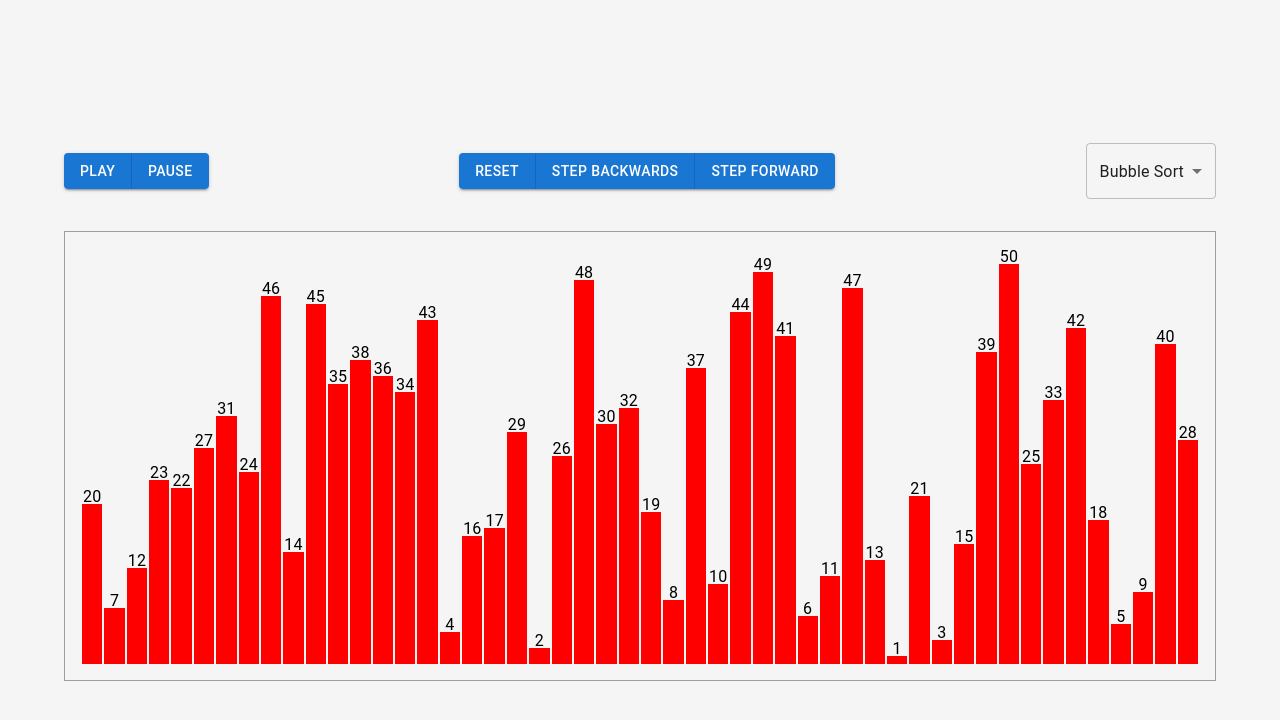
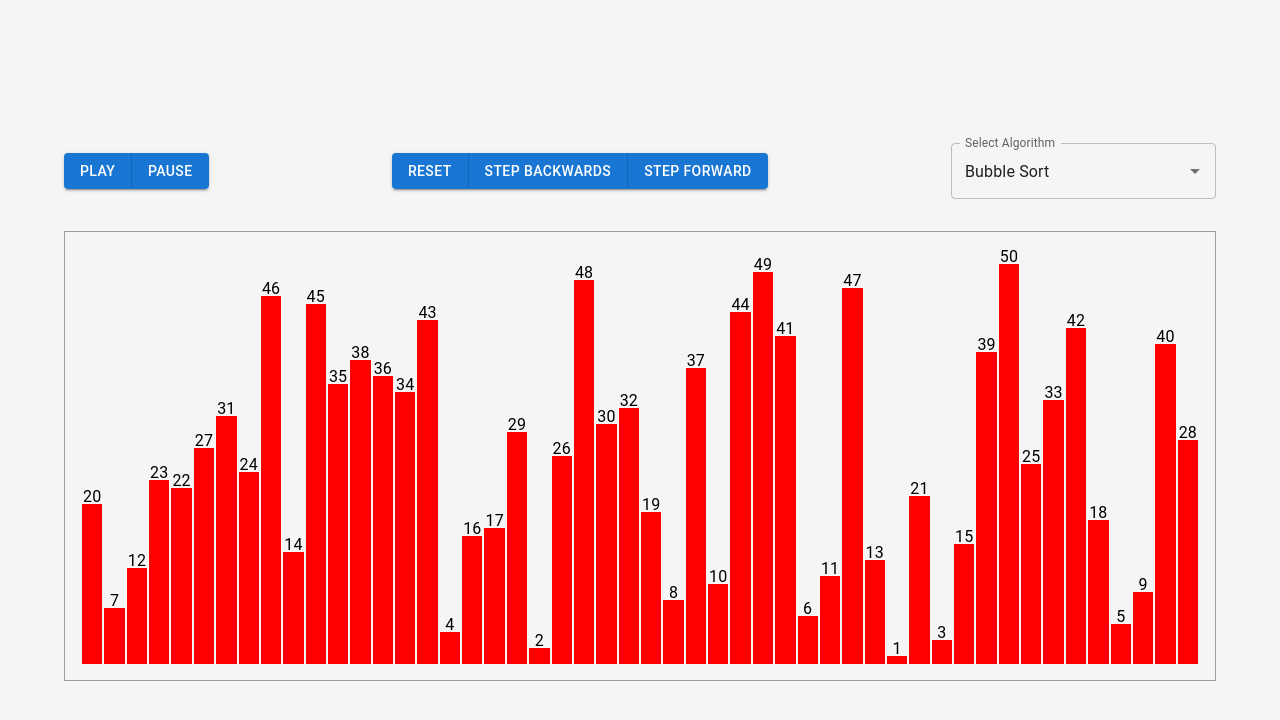
Before and after one commit to zach1502/Sorting-Visualizer, a React (Create React App) app: page / in a window 1280 px wide. Shown: the top 720 px of the page. Built offline with nearby package versions, Linux system fonts and the light colour scheme.

Commit message:
Can now Search for the algorithm

```diff
--- a/src/components/AlgorithmSelector.jsx
+++ b/src/components/AlgorithmSelector.jsx
@@ -1,4 +1,7 @@
 import React from 'react';
+import { Select, MenuItem} from '@mui/material';
+import { Autocomplete, TextField } from '@mui/material';
+
 import bubbleSort from '../algorithms/BubbleSort';
 import quickSort from '../algorithms/QuickSort';
 import insertionSort from '../algorithms/InsertionSort';
@@ -30,8 +33,6 @@ import bogoSort from '../algorithms/BogoSort';
 import stoogeSort from '../algorithms/StoogeSort';
 import slowSort from '../algorithms/SlowSort';
 import stalinSort from '../algorithms/StalinSort';
-
-import { Select, MenuItem } from '@mui/material';
 import sleepSort from '../algorithms/SleepSort';
 import deleteSort from '../algorithms/DeleteSort';
 import treeSort from '../algorithms/TreeSort';
@@ -40,155 +41,397 @@ const algorithms = [
   {
     name: 'Bubble Sort',
     function: bubbleSort,
+    worseCase: 'n^2',
+    averageCase: 'n^2',
+    bestCase: 'n',
+    memory: '1',
+    stable: true,
+    method: 'Exchanging',
+    joke: false,
   },
   {
     name: 'Quick Sort',
     function: quickSort,
+    worseCase: 'n^2',
+    averageCase: 'n log(n)',
+    bestCase: 'n log(n)',
+    memory: 'log(n)',
+    stable: false,
+    method: 'Partitioning',
+    joke: false,
   },
   {
     name: 'Merge Sort',
     function: mergeSort,
+    worseCase: 'n log(n)',
+    averageCase: 'n log(n)',
+    bestCase: 'n log(n)',
+    memory: 'n',
+    stable: false,
+    method: 'Merging',
+    joke: false,
   },
   {
     name: 'Insertion Sort',
     function: insertionSort,
+    worseCase: 'n^2',
+    averageCase: 'n^2',
+    bestCase: 'n',
+    memory: '1',
+    stable: true,
+    method: 'Insertion',
+    joke: false,
   },
   {
     name: 'Selection Sort',
     function: selectionSort,
+    worseCase: 'n^2',
+    averageCase: 'n^2',
+    bestCase: 'n^2',
+    memory: '1',
+    stable: false,
+    method: 'Selection',
+    joke: false,
   },
   {
     name: 'Cocktail Shaker Sort',
     function: cocktailShakerSort,
+    worseCase: 'n^2',
+    averageCase: 'n^2',
+    bestCase: 'n',
+    memory: '1',
+    stable: true,
+    method: 'Exchanging',
+    joke: false,
   },
   {
     name: 'Radix Sort',
     function: radixSort,
+    worseCase: 'nk/d',
+    averageCase: 'nk/d',
+    bestCase: 'n',
+    memory: 'n+2^d',
+    stable: true,
+    method: 'Non-comparative',
+    joke: false,
   },
   {
     name: 'Intro Sort',
     function: introSort,
+    worseCase: 'n log(n)',
+    averageCase: 'n log(n)',
+    bestCase: 'n log(n)',
+    memory: 'log(n)',
+    stable: false,
+    method: 'Hybrid',
+    joke: false,
   },
   {
     name: 'Heap Sort',
     function: heapSort,
+    worseCase: 'n log(n)',
+    averageCase: 'n log(n)',
+    bestCase: 'n log(n)',
+    memory: '1',
+    stable: false,
+    method: 'Selection',
+    joke: false,
   },
   {
     name: 'Block Sort',
     function: blockSort,
+    worseCase: 'n log(n)',
+    averageCase: 'n log(n)',
+    bestCase: 'n',
+    memory: '1',
+    stable: true,
+    method: '',
+    joke: false,
   },
   {
     name: 'Shell Sort',
     function: shellSort,
+    worseCase: 'n^(4/3)',
+    averageCase: 'n^(4/3)',
+    bestCase: 'n log(n)',
+    memory: '1',
+    stable: false,
+    method: 'Insertion',
+    joke: false,
   },
   {
     name: 'Tim Sort',
     function: timSort,
+    worseCase: 'n log(n)',
+    averageCase: 'n log(n)',
+    bestCase: 'n',
+    memory: 'n',
+    stable: true,
+    method: 'Hybrid',
+    joke: false,
   },
   {
     name: 'Exchange Sort',
     function: exchangeSort,
+    worseCase: 'n^2',
+    averageCase: 'n^2',
+    bestCase: 'n^2',
+    memory: '1',
+    stable: false,
+    method: 'Exchanging',
+    joke: false,
   },
   {
     name: 'Cycle Sort',
     function: cycleSort,
+    worseCase: 'n^2',
+    averageCase: 'n^2',
+    bestCase: 'n^2',
+    memory: '1',
+    stable: false,
+    method: 'Selection',
+    joke: false,
   },
   {
     name: 'Patience Sort',
     function: patienceSort,
+    worseCase: 'n log(n)',
+    averageCase: 'n log(n)',
+    bestCase: 'n',
+    memory: '1',
+    stable: false,
+    method: 'Hybrid',
+    joke: false,
   },
   {
     name: 'Smooth Sort',
     function: smoothSort,
+    worseCase: 'n log(n)',
+    averageCase: 'n log(n)',
+    bestCase: 'n',
+    memory: '1',
+    stable: false,
+    method: 'Selection',
+    joke: false,
   },
   {
     name: 'Strand Sort',
     function: strandSort,
+    worseCase: 'n^2',
+    averageCase: 'n^2',
+    bestCase: 'n',
+    memory: 'n',
+    stable: true,
+    method: '',
+    joke: false,
   },
   {
     name: 'Comb Sort',
     function: combSort,
+    worseCase: 'n^2',
+    averageCase: 'n^2',
+    bestCase: 'n log(n)',
+    memory: '1',
+    stable: false,
+    method: 'Exchanging',
+    joke: false,
   },
   {
     name: 'Gnome Sort',
     function: gnomeSort,
+    worseCase: 'n^2',
+    averageCase: 'n^2',
+    bestCase: 'n',
+    memory: '1',
+    stable: true,
+    method: 'Exchanging',
+    joke: false,
   },
   {
     name: 'Odd-Even Sort',
     function: oddEvenSort,
+    worseCase: 'n^2',
+    averageCase: 'n^2',
+    bestCase: 'n',
+    memory: '1',
+    stable: true,
+    method: 'Exchanging',
+    joke: false,
   },
   {
     name: 'Pigeonhole Sort',
     function: pigeonholeSort,
+    worseCase: 'n+N',
+    averageCase: 'n+N',
+    bestCase: 'n+N',
+    memory: 'N',
+    stable: true,
+    method: 'Non-comparative',
+    joke: false,
   },
   {
     name: 'Bucket Sort',
     function: bucketSort,
+    worseCase: 'n+r',
+    averageCase: 'n+r',
+    bestCase: 'n+r',
+    memory: 'n+r',
+    stable: true,
+    method: 'Non-comparative',
+    joke: false,
   },
   {
     name: 'Counting Sort',
     function: countingSort,
+    worseCase: 'n+r',
+    averageCase: 'n+r',
+    bestCase: 'n+r',
+    memory: 'n+r',
+    stable: true,
+    method: 'Non-exchanging',
+    joke: false,
   },
   {
     name: 'Spread Sort',
     function: spreadSort,
+    worseCase: 'n (k/s + d)',
+    averageCase: 'nk/d',
+    bestCase: 'n',
+    memory: 'k/d 2^d',
+    stable: false,
+    method: 'Non-exchanging',
+    joke: false,
   },
   {
     name: 'Pancake Sort',
     function: pancakeSort,
+    worseCase: 'n',
+    averageCase: 'n',
+    bestCase: '1',
+    memory: '1',
+    stable: false,
+    method: 'Exchanging',
+    joke: false,
   },
   {
     name: 'I Can\'t Believe It Can Sort',
     function: iCantBelieveItCanSort,
+    worseCase: 'n^2',
+    averageCase: 'n^2',
+    bestCase: 'n^2',
+    memory: '1',
+    stable: false,
+    method: 'Exchanging',
+    joke: false,
   },
   {
     name: 'Bitonic Sort',
     function: bitonicSort,
+    worseCase: 'log^2(n)',
+    averageCase: 'log^2(n)',
+    bestCase: 'log^2(n)',
+    memory: '1',
+    stable: false,
+    method: 'Exchanging',
+    joke: false,
   },
   {
     name: 'Bogo Sort',
-    function: bogoSort
+    function: bogoSort,
+    worseCase: 'infinite',
+    averageCase: 'n * n!',
+    bestCase: 'n',
+    memory: '1',
+    stable: false,
+    method: 'Random',
+    joke: false,
   },
   {
     name: 'Stooge Sort',
     function: stoogeSort,
+    worseCase: 'n^2.71',
+    averageCase: 'n^2.71',
+    bestCase: 'n^2.71',
+    memory: 'n',
+    stable: false,
+    method: 'Exchanging',
+    joke: false,
   },
   {
     name: 'Slow Sort',
     function: slowSort,
+    worseCase: 'n^log(n)',
+    averageCase: 'n^log(n)',
+    bestCase: 'n^log(n)',
+    memory: 'n',
+    stable: false,
+    method: 'Exchanging',
+    joke: false,
   },
   {
     name: 'Stalin Sort',
     function: stalinSort,
+    worseCase: 'n',
+    averageCase: 'n',
+    bestCase: 'n',
+    memory: '1',
+    stable: false,
+    method: 'Deletion',
+    joke: true,
   },
   {
     name: 'Sleep Sort',
     function: sleepSort,
+    worseCase: 'sleep*max',
+    averageCase: 'sleep*max',
+    bestCase: 'sleep*max',
+    memory: '1',
+    stable: false,
+    method: 'Sleeping',
+    joke: true,
   },
   {
     name: 'Delete Sort',
     function: deleteSort,
+    worseCase: 'n',
+    averageCase: 'n',
+    bestCase: 'n',
+    memory: '1',
+    stable: false,
+    method: 'Deleting',
+    joke: true,
   },
   {
     name: 'Tree Sort',
     function: treeSort,
+    worseCase: 'n log(n)',
+    averageCase: 'n log(n)',
+    bestCase: 'n log(n)',
+    memory: 'n',
+    stable: true,
+    method: 'Insertion',
+    joke: false,
   }
 ];
 
 const AlgorithmSelector = (props) => {
-  const setAlgorithm = props.setAlgorithm;
-  const algorithm = props.algorithm;
-  const onChange = props.onChange;
+  const { setAlgorithm, algorithm, onChange } = props;
 
   return (
-    <Select
-      onChange={(e) => {onChange(e); setAlgorithm(algorithms.find(algo => algo.name === e.target.value))}}
-      value={algorithm.name}
-    >
-      {algorithms.map((algo, index) => (
-        <MenuItem key={index} value={algo.name}>{algo.name}</MenuItem>
-      ))}
-    </Select>
+    <Autocomplete
+      value={algorithm}
+      onChange={(event, newValue) => {
+        onChange(event);
+        if (newValue) {
+          setAlgorithm(newValue);
+        }
+      }}
+      options={algorithms}
+      getOptionLabel={(option) => option.name}
+      renderInput={(params) => (
+        <TextField {...params} label="Select Algorithm" variant="outlined" sx={{ width: '265px' }} />
+      )}
+    />
   );
 };
 
```
